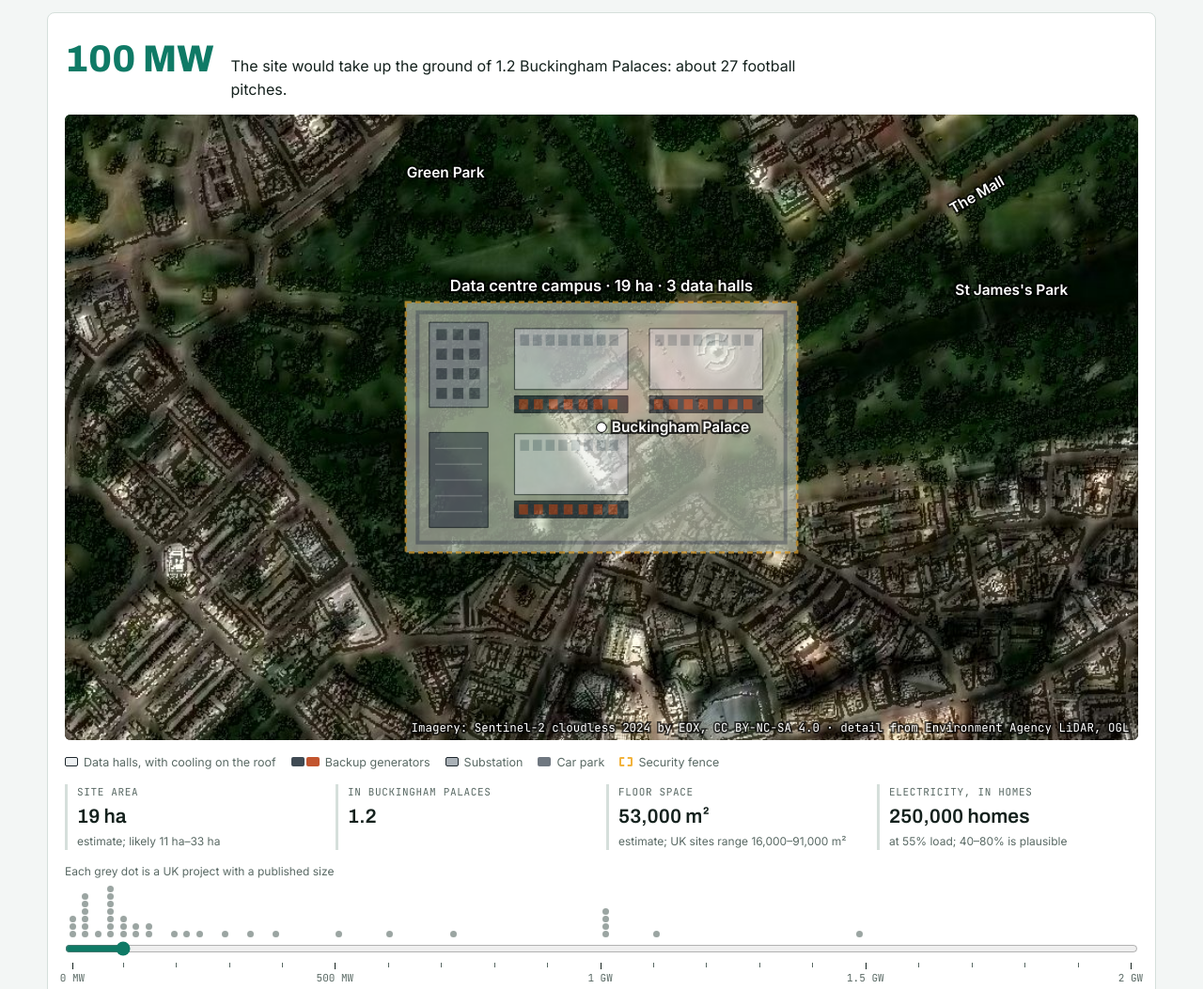
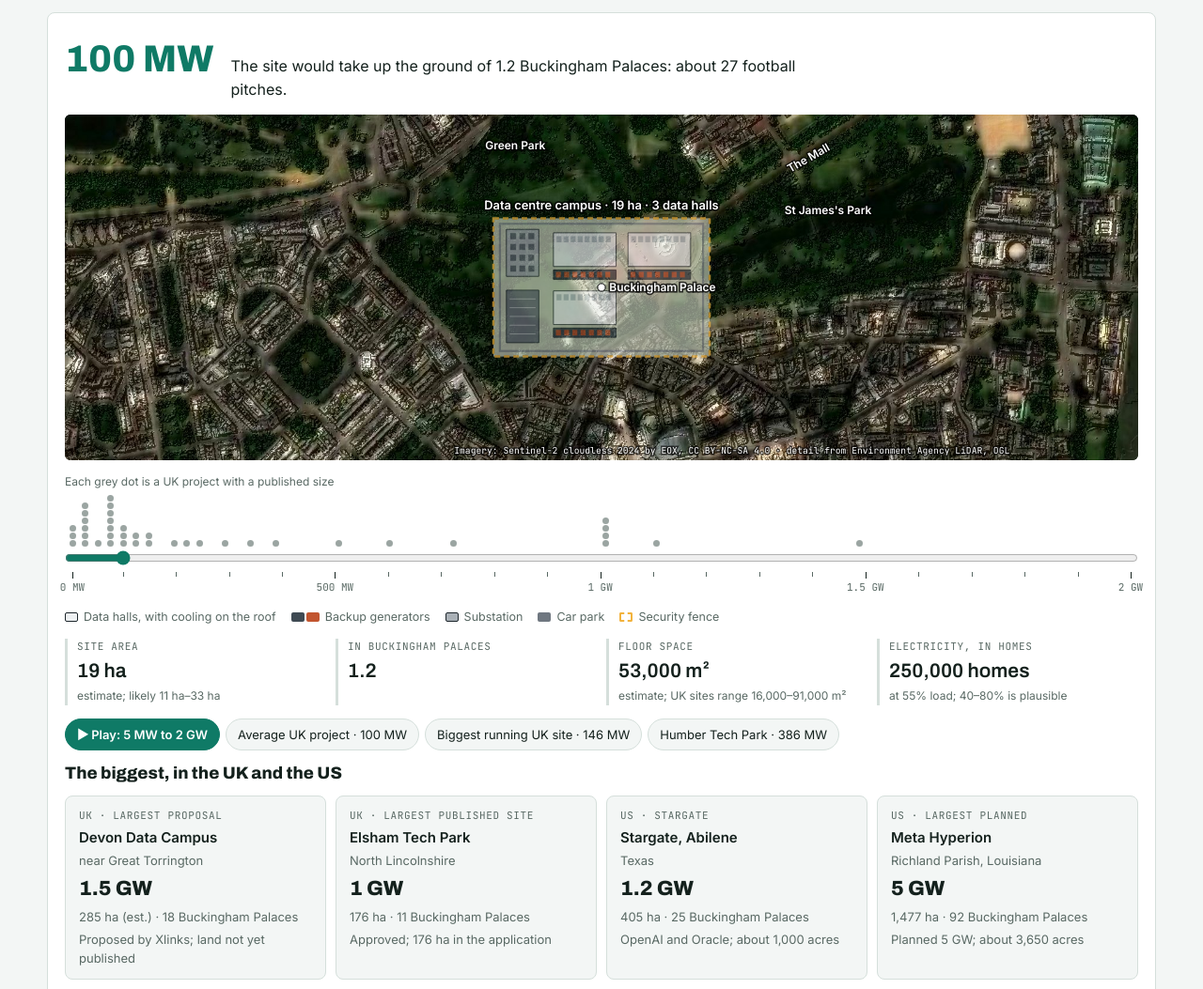
Before and after one commit to 54gcdk2b5m-boop/DCIM, a plain HTML site: page understand.html in a window 1280 px wide. Shown: the part 1300-2353 px from the top of the page at 94% size. Drawn offline with nearby package versions, Linux system fonts and the light colour scheme; a script that the page names is missing.

Commit message:
Shorter size map with the slider right under it
So the MW figure, the map and the slider fit on screen together.

Co-Authored-By: Claude Opus 5.5 <noreply@anthropic.com>

```diff
--- a/understand.html
+++ b/understand.html
@@ -126,7 +126,7 @@ p{margin:0}
 .pk-top{display:flex;flex-wrap:wrap;align-items:baseline;gap:6px 18px}
 .pk-mw{font-family:var(--display);font-weight:800;font-size:clamp(28px,4vw,40px);color:var(--accent);font-variant-numeric:tabular-nums;min-width:4.5ch}
 .pk-say{font-size:16px;max-width:620px}
-.pk-svg svg{display:block;width:100%;height:auto;overflow:visible}
+.pk-svg svg{display:block;width:100%;height:auto;max-height:46vh;overflow:visible}
 .pk-svg text{font-family:var(--mono);font-size:12px;fill:var(--muted)}
 .pk-svg .t-fg{fill:var(--fg);font-family:var(--body);font-size:13px;font-weight:600}
 .pk-stats{display:grid;grid-template-columns:repeat(auto-fit,minmax(150px,1fr));gap:10px}
@@ -348,6 +348,14 @@ footer td.n{font-family:var(--mono);white-space:nowrap}
   <div class="panel">
     <div class="pk-top"><span class="pk-mw" id="pk-mwout">100 MW</span><p class="pk-say" id="pk-say"></p></div>
     <div class="pk-svg" id="pk-svg" role="img" aria-label="A data centre campus drawn to scale on a satellite map of central London, centred on Buckingham Palace"></div>
+    <div>
+      <p class="strip-l">Each grey dot is a UK project with a published size</p>
+      <div class="strip" id="pk-strip" aria-hidden="true"></div>
+      <div class="slider-wrap">
+        <label for="pk-mw" class="note" style="position:absolute;width:1px;height:1px;overflow:hidden;clip:rect(0 0 0 0)">Data centre size in MW</label>
+        <input id="pk-mw" type="range" min="5" max="2000" step="5" value="100"></div>
+      <div class="ticks" id="pk-ticks"></div>
+    </div>
     <div class="dc-key" aria-hidden="true">
       <span><i style="background:#eef1f3;border:1px solid #1d262c"></i>Data halls, with cooling on the roof</span>
       <span><i style="background:#3f4a53"></i><i style="background:#c2552f;margin-left:-4px"></i>Backup generators</span>
@@ -356,14 +364,6 @@ footer td.n{font-family:var(--mono);white-space:nowrap}
       <span><i style="background:none;border:2px dashed #f2b33d"></i>Security fence</span>
     </div>
     <div class="pk-stats" id="pk-stats"></div>
-    <div>
-      <p class="strip-l">Each grey dot is a UK project with a published size</p>
-      <div class="strip" id="pk-strip" aria-hidden="true"></div>
-      <div class="slider-wrap">
-        <label for="pk-mw" class="note" style="position:absolute;width:1px;height:1px;overflow:hidden;clip:rect(0 0 0 0)">Data centre size in MW</label>
-        <input id="pk-mw" type="range" min="5" max="2000" step="5" value="100"></div>
-      <div class="ticks" id="pk-ticks"></div>
-    </div>
     <div class="presets" id="pk-presets"></div>
     <h3 class="cmp-h">The biggest, in the UK and the US</h3>
     <div class="cmp" id="pk-cmp"></div>
@@ -1458,7 +1458,7 @@ new MutationObserver(themeChange).observe(document.documentElement, { attributes
   const MPP = 156543.034 * Math.cos(51.5014 * Math.PI / 180) / 2 ** 15;
   const IW = 2816, IH = 2304, PX = 1278, PY = 1062;           // mosaic size, and the palace's position in it (checked against LiDAR)
   const DX = 678, DY = 629, DW = 1200, DH = 866;               // where the sharper LiDAR-detailed image sits, in mosaic pixels
-  const VW = 960, VH = 560, MIN = 5, MAX = 2000;
+  const VW = 960, VH = 400, MIN = 5, MAX = 2000;
   const input = document.getElementById("pk-mw");
   const reduce = () => matchMedia("(prefers-reduced-motion: reduce)").matches;
   const svg = d3.select("#pk-svg").append("svg").attr("viewBox", `0 0 ${VW} ${VH}`).style("border-radius", "6px").style("overflow", "hidden");
```
